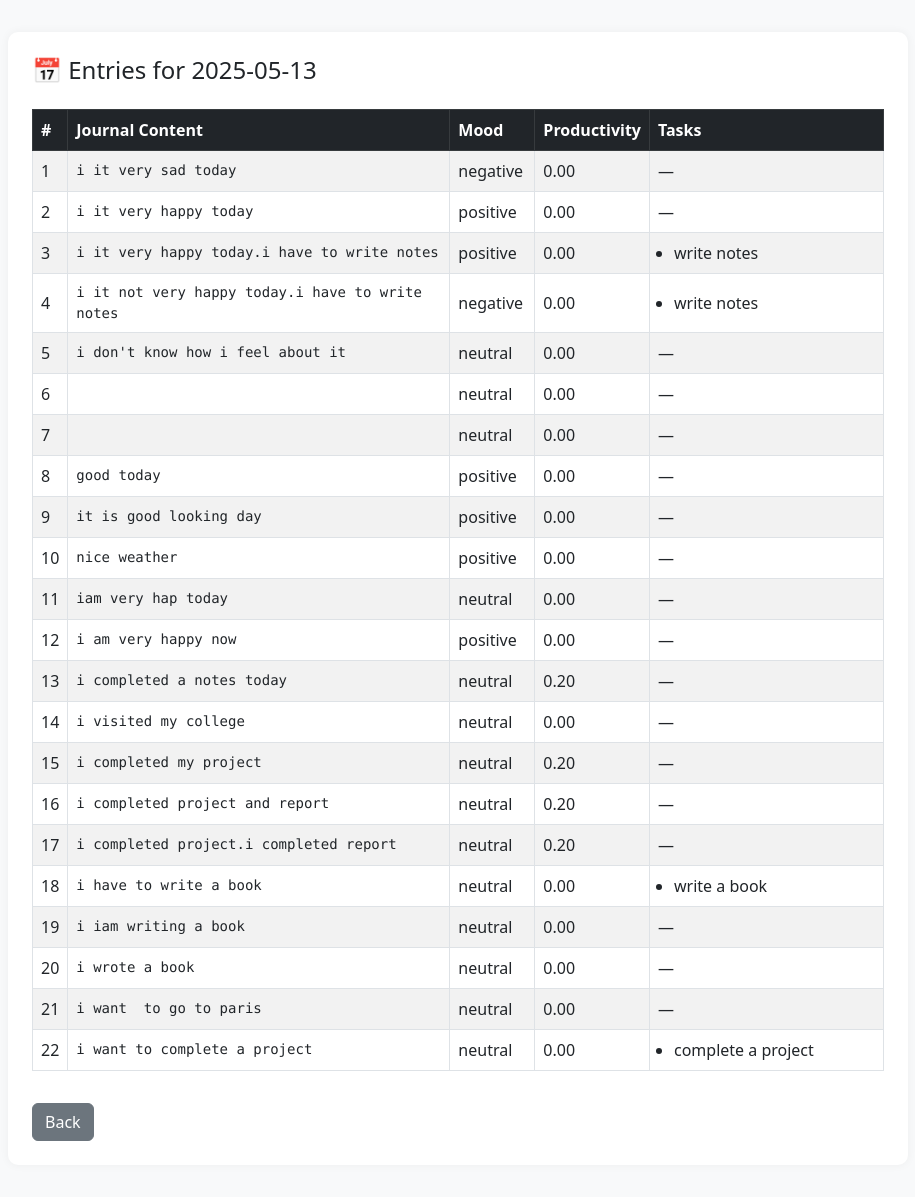
After one commit to dopeaditya/Mind_syNc_Project_NLp, a Flask app: page /day_view/2025-05-13 in a window 1280 px wide. The commit adds this page. Shown: the whole page, without its empty margins (182-1097 px from the left). Run offline with Flask 3, Linux system fonts and the light colour scheme; data comes from the database, SQL or seed files in the repository; both versions use the stored data as it was after the commit.

Commit message:
Improvement in productivity calculation

```diff
--- a/app.py
+++ b/app.py
@@ -1,11 +1,12 @@
 from flask import Flask, render_template, request, jsonify
 from nlp.analysis import analyze_text
 from nlp.task_extractor import extract_tasks
-from utils.scorer import productivity_score
+from scorer import custom_productivity_score
 import sqlite3
 from datetime import datetime
 import os
 from collections import defaultdict
+from flask import redirect, url_for
 
 app = Flask(__name__)
 
@@ -127,7 +128,9 @@ def submit_journal_ajax():
     data = request.get_json()
     text = data["journal"]
     analysis = analyze_text(text)
-    prod_score = productivity_score(text)
+
+    # Use your custom productivity calculation here
+    prod_score = custom_productivity_score(text)
 
     conn = sqlite3.connect('database/journal.db')
     c = conn.cursor()
@@ -217,6 +220,61 @@ def chart_data(period):
         "mood": round(row[2], 2) if row[2] else 0
     } for row in results])
 
+@app.route('/day_view/<date>')
+def day_view(date):
+    conn = sqlite3.connect('database/journal.db')
+    cursor = conn.cursor()
+
+    # Get all entries for the date
+    cursor.execute("SELECT id, text, mood, productivity FROM entries WHERE date = ?", (date,))
+    rows = cursor.fetchall()
+
+    entries = []
+    for row in rows:
+        entry_id, journal_text, mood, productivity = row
+
+        # Get tasks for this entry
+        cursor.execute("SELECT task_text, status, completed FROM tasks WHERE entry_id = ?", (entry_id,))
+        tasks = cursor.fetchall()
+
+        entries.append({
+            'journal_text': journal_text,
+            'mood': mood,
+            'productivity': productivity,
+            'tasks': tasks
+        })
+
+    conn.close()
+
+    return render_template('day_view.html', date=date, entries=entries)
+
+    from flask import request, redirect, url_for, flash
+from flask import request, redirect, url_for
+
+@app.route('/delete_entries', methods=['POST'])
+def delete_entries():
+    # Get list of selected entry IDs from form (can be empty)
+    entry_ids = request.form.getlist('entry_ids')
+    date = request.form.get('date')  # date passed in hidden input
+
+    if entry_ids:
+        conn = sqlite3.connect('database/journal.db')
+        cursor = conn.cursor()
+
+        # Use a parameterized query with placeholders for safety
+        query = f"DELETE FROM entries WHERE id IN ({','.join(['?']*len(entry_ids))})"
+        cursor.execute(query, entry_ids)
+
+        # Also delete associated tasks for deleted entries
+        query_tasks = f"DELETE FROM tasks WHERE entry_id IN ({','.join(['?']*len(entry_ids))})"
+        cursor.execute(query_tasks, entry_ids)
+
+        conn.commit()
+        conn.close()
+
+    # Redirect back to the day view page of the same date
+    return redirect(url_for('day_view', date=date))
+
 if __name__ == "__main__":
     init_db()
     app.run(debug=True)
--- a/nlp/analysis.py
+++ b/nlp/analysis.py
@@ -1,4 +1,3 @@
-
 from textblob import TextBlob
 import nltk
 nltk.download('vader_lexicon')
--- /dev/null
+++ b/templates/day_view.html
@@ -0,0 +1,74 @@
+<!DOCTYPE html>
+<html lang="en">
+<head>
+  <meta charset="UTF-8" />
+  <title>Day Journal View</title>
+  <link href="https://cdn.jsdelivr.net/npm/bootstrap@5.3.0/dist/css/bootstrap.min.css" rel="stylesheet" />
+  <style>
+    body { padding: 2rem; background-color: #f8f9fa; }
+    .content-box {
+      background: white;
+      padding: 1.5rem;
+      border-radius: 10px;
+      box-shadow: 0 0 10px rgba(0,0,0,0.05);
+      max-width: 900px;
+      margin: 0 auto;
+    }
+    pre { /* keep journal text readable inside table */
+      white-space: pre-wrap;
+      margin: 0;
+    }
+  </style>
+</head>
+<body>
+  <div class="content-box">
+    <h4 class="mb-4">📅 Entries for {{ date }}</h4>
+
+    {% if entries %}
+      <div class="table-responsive">
+        <table class="table table-bordered table-striped align-middle">
+          <thead class="table-dark">
+            <tr>
+              <th style="width:4%">#</th>
+              <th style="width:46%">Journal Content</th>
+              <th style="width:10%">Mood</th>
+              <th style="width:12%">Productivity</th>
+              <th style="width:28%">Tasks</th>
+            </tr>
+          </thead>
+          <tbody>
+            {% for entry in entries %}
+            <tr>
+              <td>{{ loop.index }}</td>
+              <td><pre>{{ entry.journal_text }}</pre></td>
+              <td>{{ entry.mood }}</td>
+              <td>{{ "%.2f"|format(entry.productivity) }}</td>
+              <td>
+                {% if entry.tasks %}
+                  <ul class="mb-0 ps-3">
+                    {% for task_text, status, completed in entry.tasks %}
+                      <li>
+                        {{ task_text }}
+                        {% if completed %} <span class="text-success">✔</span>{% endif %}
+                      </li>
+                    {% endfor %}
+                  </ul>
+                {% else %}
+                  —<!-- em dash when no tasks -->
+                {% endif %}
+              </td>
+            </tr>
+            {% endfor %}
+          </tbody>
+        </table>
+      </div>
+    {% else %}
+      <div class="alert alert-info">No entries found for this day.</div>
+    {% endif %}
+
+    <a href="/" class="btn btn-secondary mt-3">Back</a>
+  </div>
+
+  <script src="https://cdn.jsdelivr.net/npm/bootstrap@5.3.0/dist/js/bootstrap.bundle.min.js"></script>
+</body>
+</html>
--- /dev/null
+++ b/testing_task.txt
@@ -0,0 +1,6 @@
+1.I wrapped up the financial report and submitted it before the deadline. The team call went well, and I finally solved the syncing issue in our mobile app. Still need to finish testing the backup feature and update the project timeline tomorrow.
+2.Felt unmotivated most of the day. I couldn't focus on my tasks and kept getting distracted. I started drafting the blog post but didn’t finish it. Hoping to get more done tomorrow.
+3.What a great day! I completed all assigned tasks, including finalizing the budget spreadsheet, preparing the slides for Monday's meeting, and replying to all pending emails. Managed my time well and even had time for a quick workout.
+4.Wasn't feeling great today—headache and fatigue slowed me down. Still, I managed to send out the client follow-up emails and started outlining next week's blog. I’ll need to finish the outline and edit it later this week.
+5.Started the day strong by organizing the shared drive and updating our team’s task list. However, I got stuck while integrating the new API. Still need to test the endpoints and write usage docs. Will try again tomorrow.
+6.Today was absolutely terrible. I feel completely worthless and defeated. Nothing I tried worked, and I just sat staring at the wall for hours. I hate how useless I’ve become. Every task feels impossible, and I don’t see the point of trying anymore. I'm exhausted, mentally and emotionally broken. I didn't accomplish a single thing.
```
Also changed, not shown: Database.py (added, +30 -0 lines), delete_entry.py (added, +38 -0 lines), scorer.py (added, +18 -0 lines), templates/index.html (+23 -3 lines), database/journal.db.
